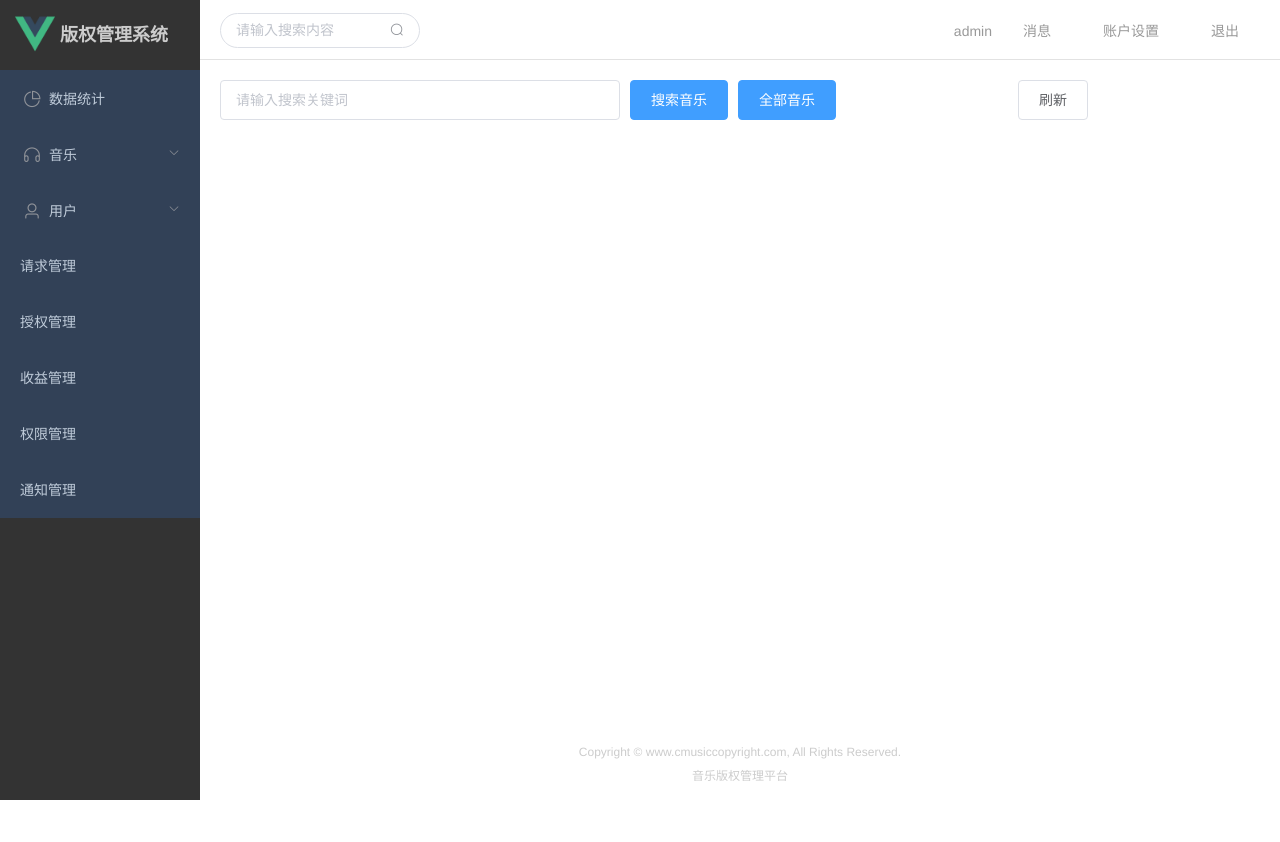
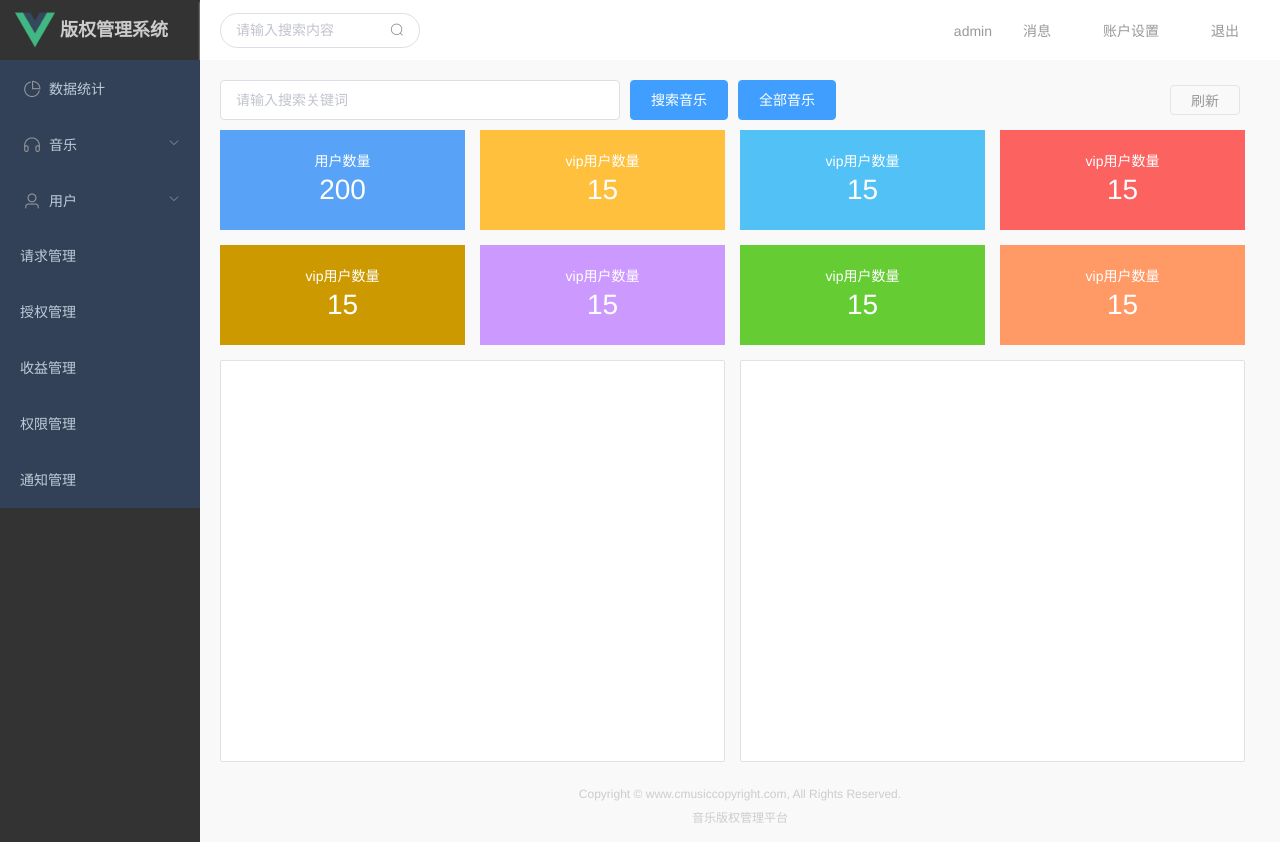
Before and after one commit to iamxingcong/mleji, a Vue app: page /#/DataManage in a window 1280 px wide. Before the commit the page ends 800 px from the top, so only its background shows below. Built offline with nearby package versions, Linux system fonts and the light colour scheme.

Commit message:
update page

```diff
--- a/src/assets/css/base.css
+++ b/src/assets/css/base.css
@@ -6,7 +6,7 @@
 }
 
 #app, body, html{
-
+  min-width: 1000px;
 	width: 100%;
 	height: 100%;
 	display: block;
@@ -39,3 +39,6 @@
 .el-submenu__title, .el-menu-item{
   text-align: left !important;
 }
+.el-main, .el-footer{
+  background-color: rgba(249, 249, 249, 1);
+}
--- a/src/components/page/DataManage.vue
+++ b/src/components/page/DataManage.vue
@@ -7,22 +7,51 @@
       </span>
         <el-button type="primary">搜索音乐</el-button>
         <el-button type="primary">全部音乐</el-button>
-        <el-button plain>刷新</el-button>
+        <el-button  type="text">刷新</el-button>
     </el-row>
 
+    <div id="Statics">
+        <div class="single" v-for="( i, index ) in statics" :key="index" :class="i.class">
+          <span class="title"> {{ i.name }} </span>
+          <span class="number"> {{ i.number }} </span>
+        </div>
+    </div>
+
+    <div class="ranks">
+
+    </div>
+
+    <div class="ranks">
+
+    </div>
   </div>
 </template>
 <script>
+var stactic = [
+  {'name': '用户数量', 'number': 200, 'class': 'ca'},
+  {'name': 'vip用户数量', 'number': 15, 'class': 'cb'},
+  {'name': 'vip用户数量', 'number': 15, 'class': 'cc'},
+  {'name': 'vip用户数量', 'number': 15, 'class': 'cd'},
+  {'name': 'vip用户数量', 'number': 15, 'class': 'ce'},
+  {'name': 'vip用户数量', 'number': 15, 'class': 'cf'},
+  {'name': 'vip用户数量', 'number': 15, 'class': 'cg'},
+  {'name': 'vip用户数量', 'number': 15, 'class': 'ch'}
+]
 export default {
   name: 'DataManage',
   data () {
     return {
-      input: ''
+      input: '',
+      statics: []
     }
+  },
+  created () {
+    this.statics = stactic
   }
 }
 </script>
 <style scoped>
+
   .el-row span, .el-row .el-button--primary{
     display: block;
     float: left;
@@ -31,4 +60,71 @@ export default {
     width: 400px;
     margin-right: 10px;
   }
+  .el-row .el-button--text{
+    float: right;
+    margin-right: 20px;
+    color: #999;
+    height: 30px;
+    line-height: 30px;
+    padding: 0px 20px;
+    border: 1px solid   rgba(228, 228, 228, 1);
+    margin-top: 4.8px;
+  }
+   .el-row .el-button--text:hover{
+    background-color: rgba(242, 242, 242, 1);
+  }
+  #DataManage .el-row{
+    margin-bottom: 10px;
+  }
+  #Statics .single{
+    width: calc(25% - 15px);
+    display: block;
+    float: left;
+    height: 60px;
+    padding: 20px 0px;
+    margin-right: 15px;
+    margin-bottom: 15px;
+  }
+  .single .title, .single .number{
+    display: block;
+    clear: both;
+    color: #fff;
+  }
+  .single .number{
+    font-size: 2em;
+    line-height: 40px;
+  }
+  .ca{
+    background-color: rgba(88, 163, 247, 1);
+  }
+  .cb{
+    background-color: rgba(254, 192, 61, 1);
+  }
+  .cc{
+    background-color: rgba(82, 193, 245, 1);
+  }
+  .cd{
+    background-color: rgba(251, 98, 96, 1);
+  }
+  .ce{
+    background-color: rgba(204, 153, 0, 1);
+  }
+  .cf{
+    background-color: rgba(204, 153, 255, 1);
+  }
+  .cg{
+    background-color: rgba(102, 204, 51, 1);
+  }
+  .ch{
+    background-color: rgba(255, 153, 102, 1);
+  }
+  .ranks{
+        width: calc(50% - 17px);
+    float: left;
+    min-height: 400px;
+    margin-right: 15px;
+    border: 1px solid #e2e2e2;
+    background: #fff;
+    border-radius: 2px;
+  }
 </style>
--- a/src/components/page/ManagePanel.vue
+++ b/src/components/page/ManagePanel.vue
@@ -37,7 +37,7 @@ export default {
 </script>
 <style scoped>
   .el-header{
-    border-bottom: 1px solid #e2e2e2;
+    box-shadow: 0px 2px 2px #e2e2e2;
   }
   #aside{
     min-height: 100%;
--- a/src/components/public/aside.vue
+++ b/src/components/public/aside.vue
@@ -72,14 +72,14 @@ export default {
 </script>
 <style scoped>
 .site_title {
-  height: 70px;
-  line-height: 70px;
+  height: 60px;
+  line-height: 60px;
 }
 .site_logo {
   width: 40px;
   height: 40px;
   margin-left: 15px;
-  margin-top: 14px;
+  margin-top: 10px;
   margin-right: 5px;
   background-size: contain;
 }
```
